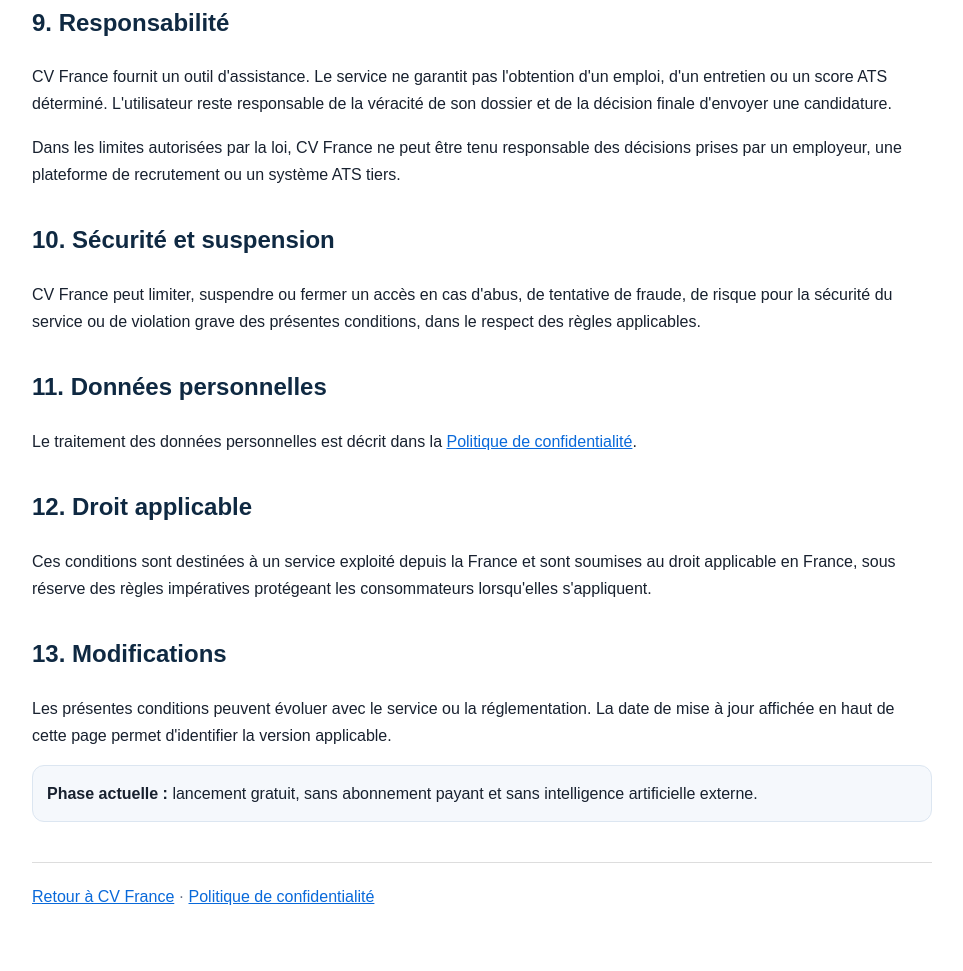
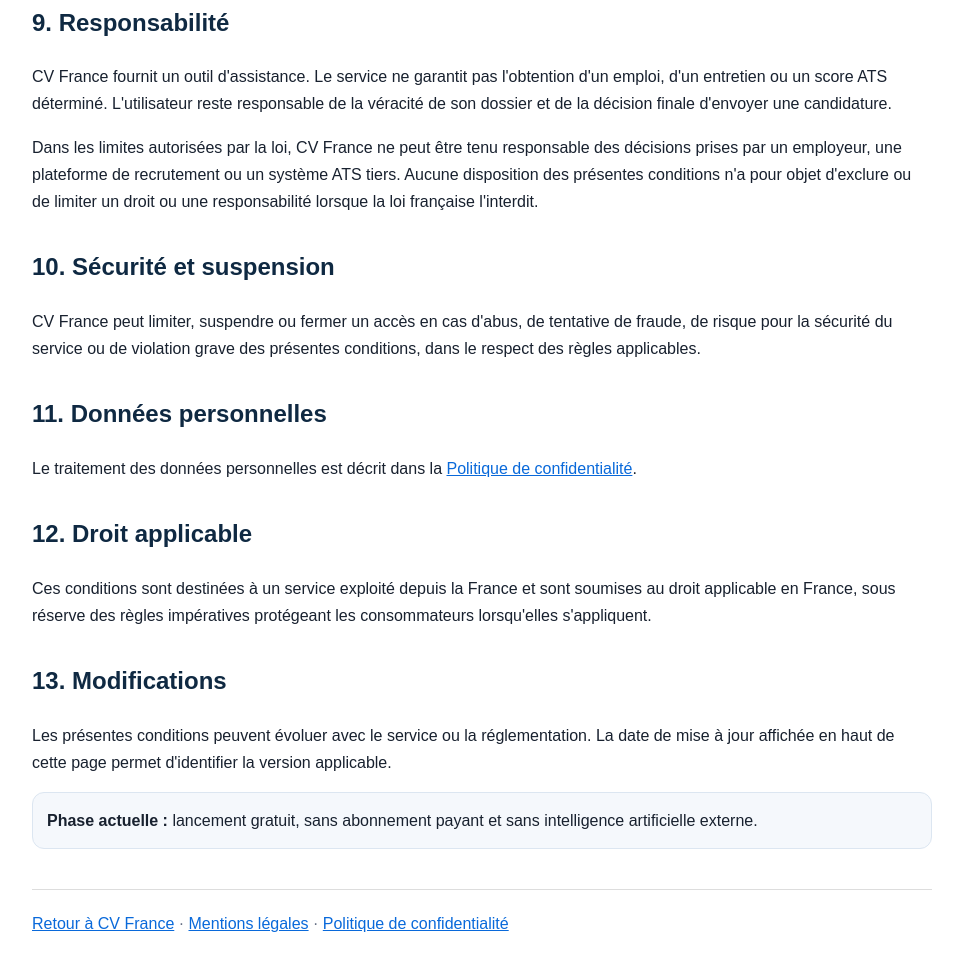
Before and after one commit to mbark1921-web/cv-france, a website: page public/terms.html in a window 1280 px wide. Shown: the part 1669-2640 px from the top of the page, without its empty margins (158-1121 px from the left). Before the commit the page ends 2619 px from the top, so only its background shows below. Drawn offline with Linux system fonts and the light colour scheme.

Commit message:
Polish terms for launch

```diff
--- a/public/terms.html
+++ b/public/terms.html
@@ -12,7 +12,7 @@
 </head>
 <body>
   <h1>Conditions d'utilisation — CV France</h1>
-  <p>Dernière mise à jour : 3 septembre 2026.</p>
+  <p>Dernière mise à jour : 4 septembre 2026.</p>
 
   <h2>1. Objet</h2>
   <p>CV France est un service numérique d'aide à la création et à la gestion de candidatures. Il peut notamment permettre de créer des CV, préparer des lettres de motivation, suivre des candidatures, analyser la correspondance avec une offre et préparer un entretien.</p>
@@ -48,7 +48,7 @@
 
   <h2>9. Responsabilité</h2>
   <p>CV France fournit un outil d'assistance. Le service ne garantit pas l'obtention d'un emploi, d'un entretien ou un score ATS déterminé. L'utilisateur reste responsable de la véracité de son dossier et de la décision finale d'envoyer une candidature.</p>
-  <p>Dans les limites autorisées par la loi, CV France ne peut être tenu responsable des décisions prises par un employeur, une plateforme de recrutement ou un système ATS tiers.</p>
+  <p>Dans les limites autorisées par la loi, CV France ne peut être tenu responsable des décisions prises par un employeur, une plateforme de recrutement ou un système ATS tiers. Aucune disposition des présentes conditions n'a pour objet d'exclure ou de limiter un droit ou une responsabilité lorsque la loi française l'interdit.</p>
 
   <h2>10. Sécurité et suspension</h2>
   <p>CV France peut limiter, suspendre ou fermer un accès en cas d'abus, de tentative de fraude, de risque pour la sécurité du service ou de violation grave des présentes conditions, dans le respect des règles applicables.</p>
@@ -64,6 +64,6 @@
 
   <div class="note"><strong>Phase actuelle :</strong> lancement gratuit, sans abonnement payant et sans intelligence artificielle externe.</div>
 
-  <footer><a href="/">Retour à CV France</a> · <a href="/privacy.html">Politique de confidentialité</a></footer>
+  <footer><a href="/">Retour à CV France</a> · <a href="/mentions-legales.html">Mentions légales</a> · <a href="/privacy.html">Politique de confidentialité</a></footer>
 </body>
 </html>
```
